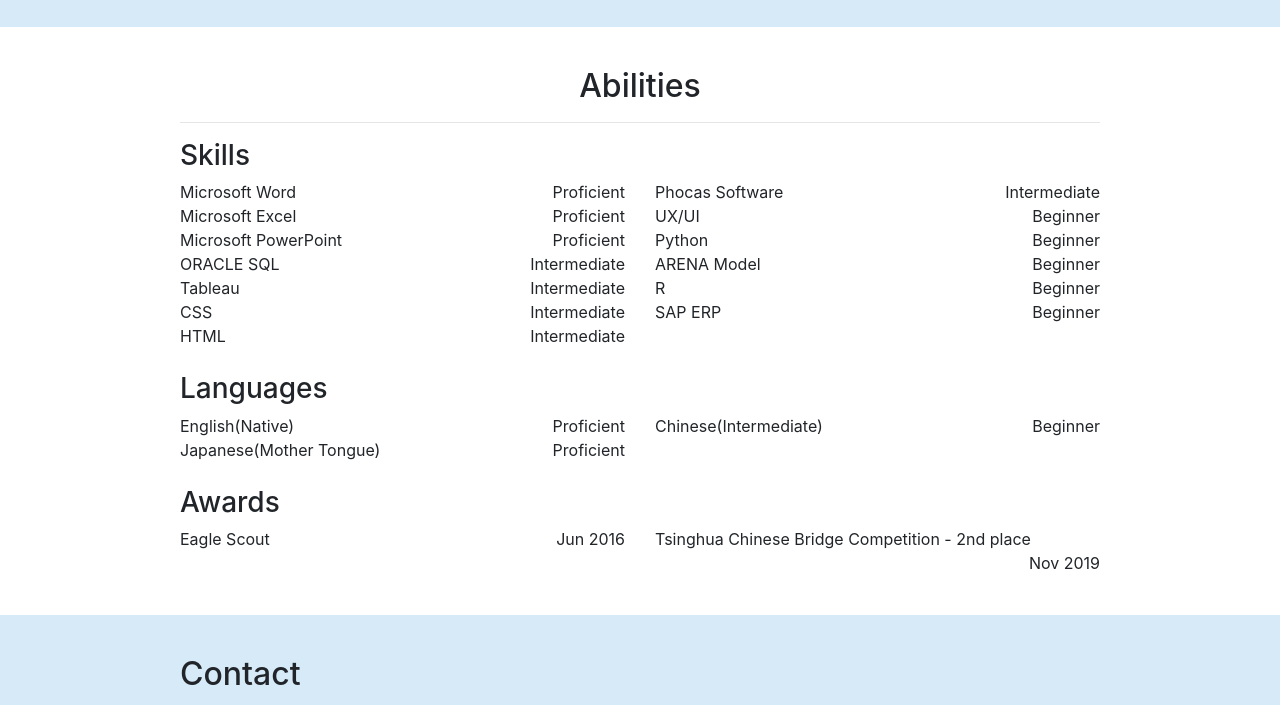
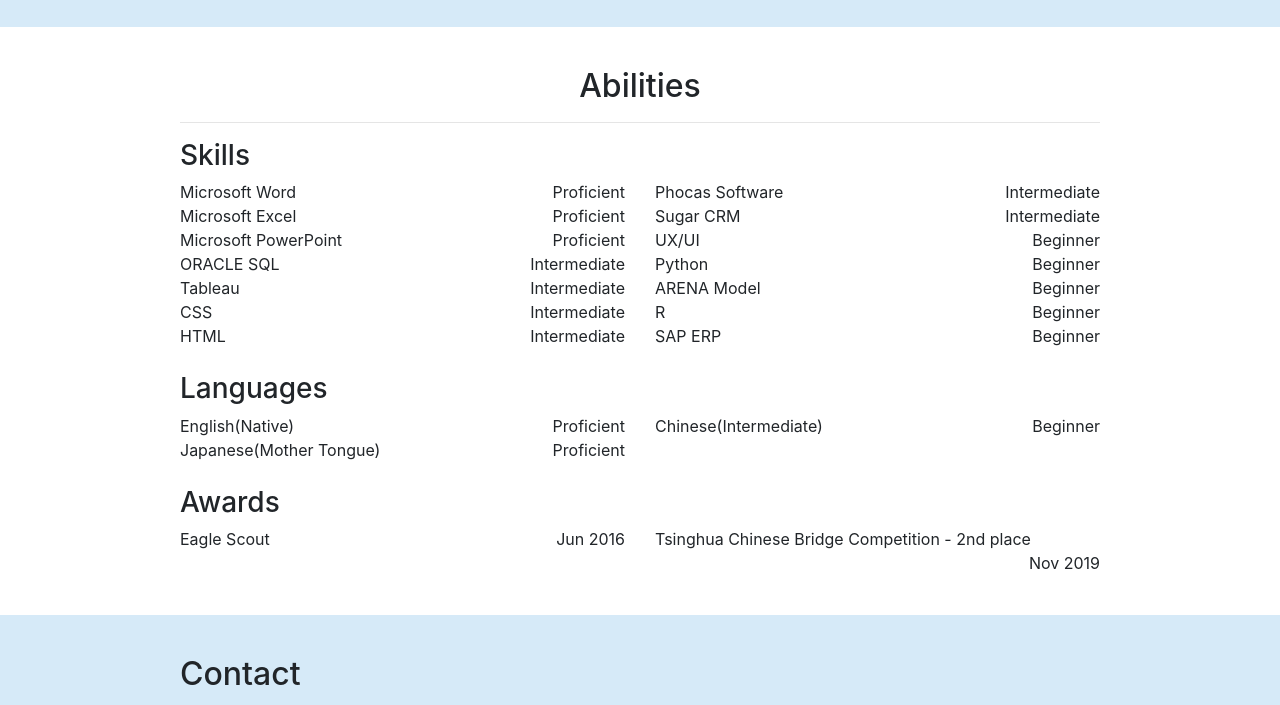
Before and after one commit to Nobu81/Personal-Website, a plain HTML site: page index.html in a window 1280 px wide. Shown: the part 3229-3934 px from the top of the page. Drawn offline with nearby package versions, Linux system fonts and the light colour scheme.

Commit message:
Add files via upload

```diff
--- a/index.html
+++ b/index.html
@@ -346,6 +346,12 @@
               </span>
             </li>
             <li>
+              <span>Sugar CRM</span>
+              <span class="ability-score">
+                Intermediate
+              </span>
+            </li>
+            <li>
               <span>UX/UI</span>
               <span class="ability-score">
                 Beginner
```
Also changed, not shown: 1 other file.
